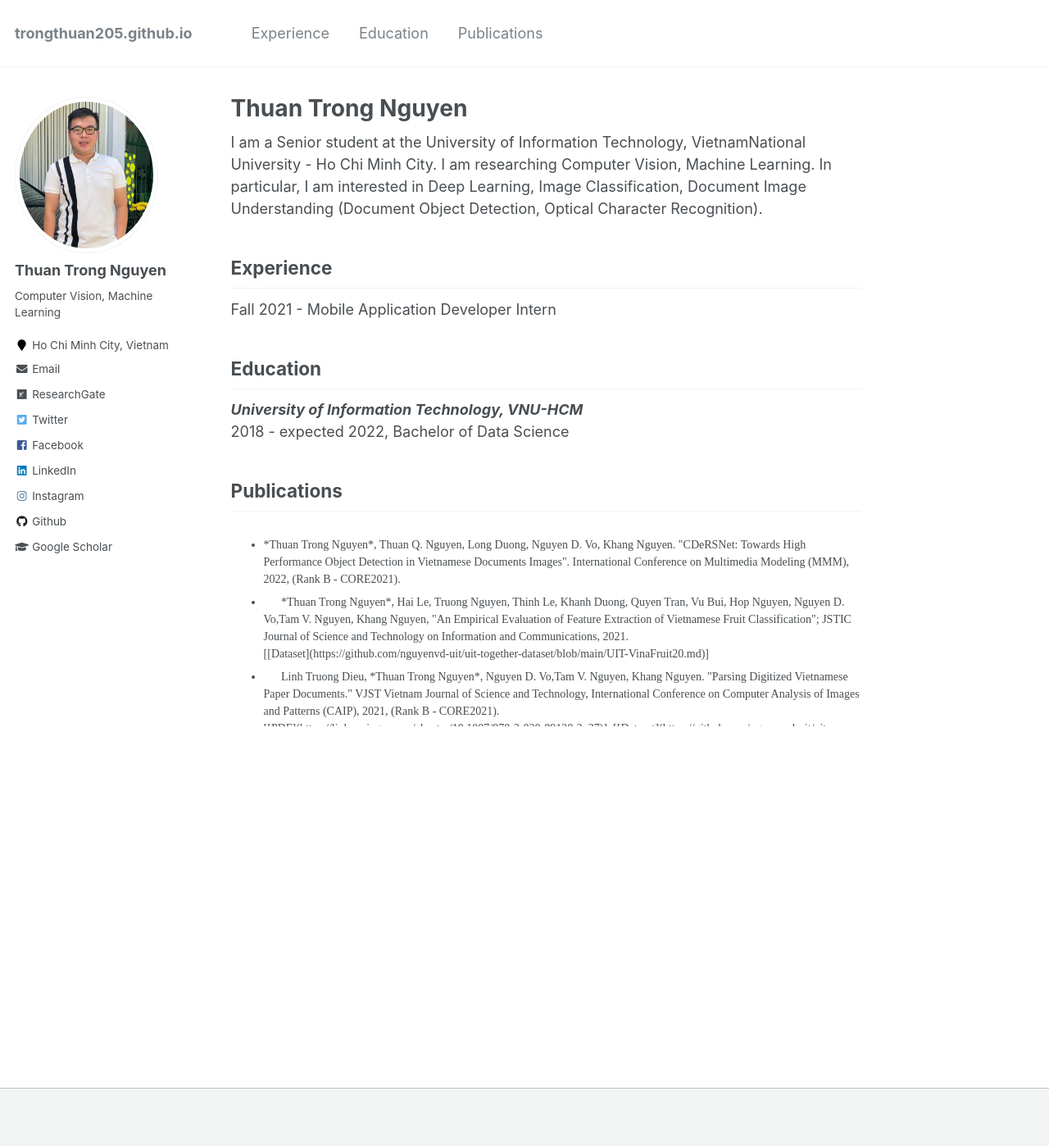
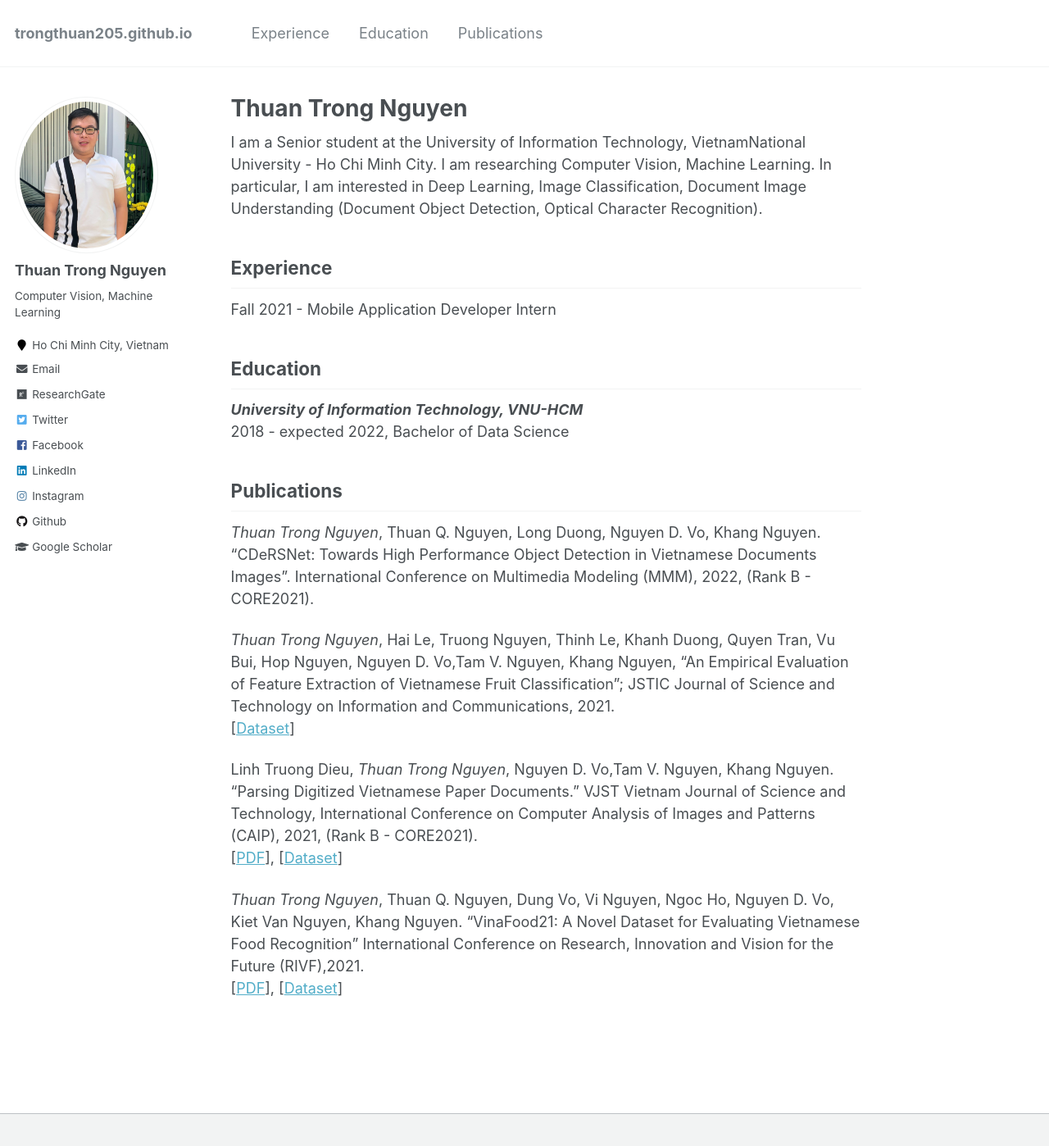
Before and after one commit to trongthuan205/trongthuan205.github.io, a Jekyll site: the page built from _pages/about.md, in a window 1280 px wide and 1400 px high. Shown: the whole window at 82% size. Built offline with Jekyll 4.4.1, drawn with Linux system fonts in a browser that asks for light colours.

Commit message:
Update bio

```diff
--- a/_pages/about.md
+++ b/_pages/about.md
@@ -25,38 +25,25 @@ Fall 2021 - Mobile Application Developer Intern
 2013, BSc, Infomation Technology<br/> -->
 
 ## <a name="publication"></a> Publications
-<div class="row" style="height: 250px; overflow: auto;">
-<div class="col-md-12">
-<ul class="list-group">
-    <li class="list-group-item list-group-item-action" style = "font-family: 'Montserrat';font-weight: 500;font-size: 14px;">
-      *Thuan Trong Nguyen*, Thuan Q. Nguyen, Long Duong, Nguyen D. Vo, Khang Nguyen. "CDeRSNet: Towards High Performance Object Detection in Vietnamese Documents Images". International Conference on Multimedia Modeling (MMM), 2022, (Rank B - CORE2021).
-    </li>
-    <li class="list-group-item list-group-item-action" style = "font-family: 'Montserrat';font-weight: 500;font-size: 14px;"><span class="far fa-file-alt fa-fw"></span>
-      *Thuan Trong Nguyen*, Hai Le, Truong Nguyen, Thinh Le, Khanh Duong, Quyen Tran, Vu Bui, Hop Nguyen, Nguyen D. Vo,Tam V. Nguyen, Khang Nguyen, "An Empirical Evaluation of Feature Extraction of Vietnamese Fruit Classification"; JSTIC Journal of Science and Technology on Information and Communications, 2021.
-      <br/>
-      [[Dataset](https://github.com/nguyenvd-uit/uit-together-dataset/blob/main/UIT-VinaFruit20.md)]
-    </li>
-    <li class="list-group-item list-group-item-action" style = "font-family: 'Montserrat';font-weight: 500;font-size: 14px;"><span class="far fa-file-alt fa-fw"></span>
-      Linh Truong Dieu, *Thuan Trong Nguyen*, Nguyen D. Vo,Tam V. Nguyen, Khang Nguyen. "Parsing Digitized Vietnamese Paper Documents." VJST Vietnam Journal of Science and Technology, International Conference on Computer Analysis of Images and Patterns (CAIP), 2021, (Rank B - CORE2021).
-      <br/>
-      [[PDF](https://link.springer.com/chapter/10.1007/978-3-030-89128-2_37)],
-      [[Dataset](https://github.com/nguyenvd-uit/uit-together-dataset/blob/main/UIT-DODV.md)]
-    </li>
-    <!-- 2018 -->
-    <li class="list-group-item list-group-item-action" style = "font-family: 'Montserrat';font-weight: 500;font-size: 14px;"><span class="far fa-file-alt fa-fw"></span>
-      *Thuan Trong Nguyen*, Thuan Q. Nguyen, Dung Vo, Vi Nguyen, Ngoc Ho, Nguyen D. Vo, Kiet Van Nguyen, Khang Nguyen. "VinaFood21:  A Novel Dataset for Evaluating Vietnamese Food Recognition" International Conference on Research, Innovation and Vision for the Future (RIVF),2021.
-      <br/>
-      [[PDF](https://www.researchgate.net/publication/352900778_VinaFood21_A_Novel_Dataset_for_Evaluating_Vietnamese_Food_Recognition)],
-      [[Dataset](https://github.com/nguyenvd-uit/uit-together-dataset/blob/main/VinaFood21.md)]
-    </li>
-</ul>
+*Thuan Trong Nguyen*, Thuan Q. Nguyen, Long Duong, Nguyen D. Vo, Khang Nguyen. "CDeRSNet: Towards High Performance Object Detection in Vietnamese Documents Images". International Conference on Multimedia Modeling (MMM), 2022, (Rank B - CORE2021).
 
-</div>
-</div>
+*Thuan Trong Nguyen*, Hai Le, Truong Nguyen, Thinh Le, Khanh Duong, Quyen Tran, Vu Bui, Hop Nguyen, Nguyen D. Vo,Tam V. Nguyen, Khang Nguyen, "An Empirical Evaluation of Feature Extraction of Vietnamese Fruit Classification"; JSTIC Journal of Science and Technology on Information and Communications, 2021.
+<br/>
+[[Dataset](https://github.com/nguyenvd-uit/uit-together-dataset/blob/main/UIT-VinaFruit20.md)]
 
-<div class="bigspacer"></div>
+Linh Truong Dieu, *Thuan Trong Nguyen*, Nguyen D. Vo,Tam V. Nguyen, Khang Nguyen. "Parsing Digitized Vietnamese Paper Documents." VJST Vietnam Journal of Science and Technology, International Conference on Computer Analysis of Images and Patterns (CAIP), 2021, (Rank B - CORE2021).
+<br/>
+[[PDF](https://link.springer.com/chapter/10.1007/978-3-030-89128-2_37)],
+[[Dataset](https://github.com/nguyenvd-uit/uit-together-dataset/blob/main/UIT-DODV.md)]
 
-<div class="bigspacer"></div>
+
+*Thuan Trong Nguyen*, Thuan Q. Nguyen, Dung Vo, Vi Nguyen, Ngoc Ho, Nguyen D. Vo, Kiet Van Nguyen, Khang Nguyen. "VinaFood21:  A Novel Dataset for Evaluating Vietnamese Food Recognition" International Conference on Research, Innovation and Vision for the Future (RIVF),2021.
+<br/>
+[[PDF](https://www.researchgate.net/publication/352900778_VinaFood21_A_Novel_Dataset_for_Evaluating_Vietnamese_Food_Recognition)],
+[[Dataset](https://github.com/nguyenvd-uit/uit-together-dataset/blob/main/VinaFood21.md)]
+
+
+
 
 <!-- ## <a name="award"></a> Award
 
```
